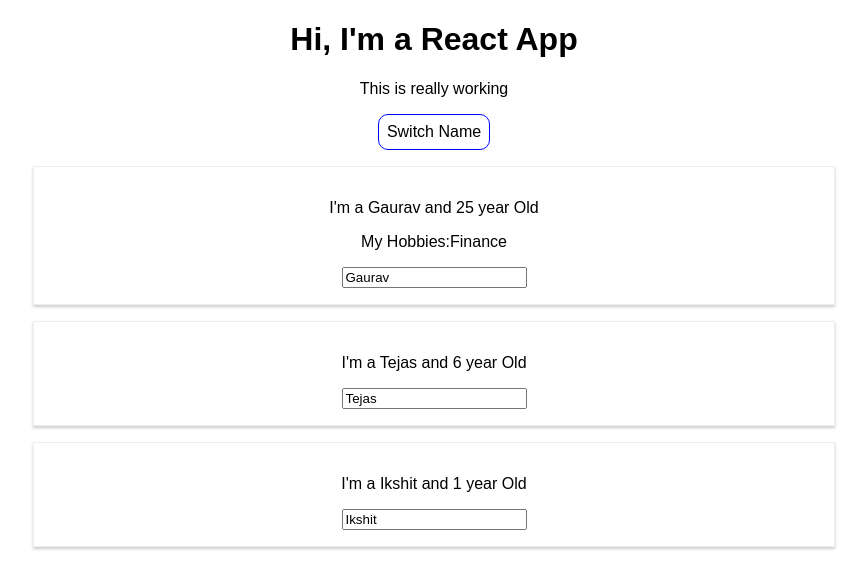
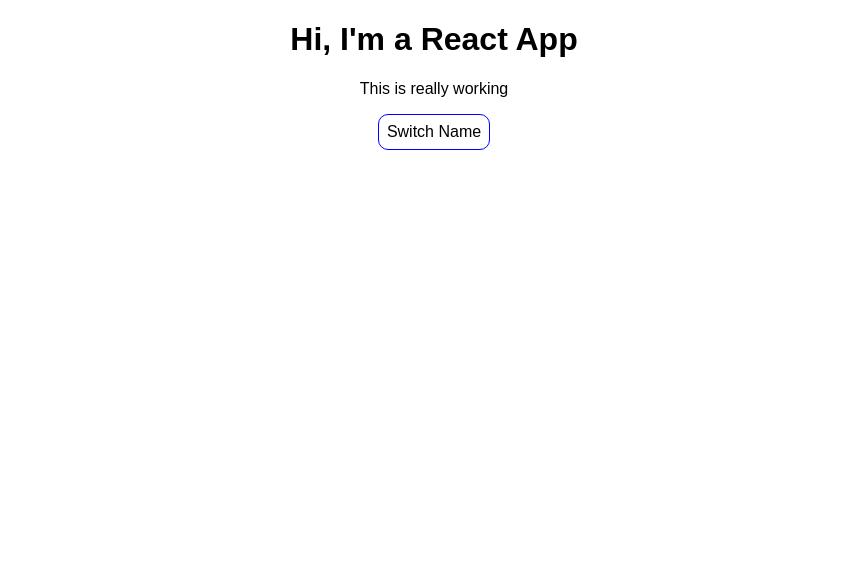
Before and after one commit to ergauravgoyal/react-complete-guide, a React (Create React App) app: page / in a window 1280 px wide. Shown: the top 588 px of the page, without its empty margins (206-1073 px from the left). Built offline with nearby package versions, Linux system fonts and the light colour scheme.

Commit message:
Changes for Module 4

```diff
--- a/src/App.js
+++ b/src/App.js
@@ -4,29 +4,43 @@
 
 class App extends Component {
   state = {
-    person: [
-      { name: "Gaurav", age: 25 },
-      { name: "Tejas", age: 6 },
-      { name: "Ikshit", age: 1 }
-    ]
+    persons: [
+      { id: "rtwetw", name: "Gaurav", age: 25 },
+      { id: "reyewrq", name: "Tejas", age: 6 },
+      { id: "qrwqqwr", name: "Ikshit", age: 1 }
+    ],
+    showPersons: false
   };
-  switchNameHandler = newName => {
-    //console.log("button clicked");
+  nameChangedhandler = (event, id) => {
+    debugger;
+    const personIndex = this.state.persons.findIndex(p => {
+      return p.id === id;
+    });
+    /*const person = {
+      ...this.state.persons[personIndex]
+    };*/
+
+    const person = Object.assign({}, this.state.persons[personIndex]);
+    person.name = event.target.value;
+
+    const persons = [...this.state.persons];
+    persons[personIndex] = person;
     this.setState({
-      person: [
-        { name: newName, age: 28 },
-        { name: "Tejas", age: 6 },
-        { name: "Prashant", age: 1 }
-      ]
+      persons
     });
   };
-  nameChangedhandler = event => {
+  deletePersonhandler = personIndex => {
+    //const persons = this.state.persons;
+    const persons = [...this.state.persons];
+    persons.splice(personIndex, 1);
     this.setState({
-      person: [
-        { name: "Gaurav", age: 28 },
-        { name: event.target.value, age: 6 },
-        { name: "Prashant", age: 1 }
-      ]
+      persons
+    });
+  };
+  togglePersonHandler = () => {
+    //const doesShow = this.state.showPersons;
+    this.setState({
+      showPersons: !this.state.showPersons
     });
   };
   render() {
@@ -38,29 +52,34 @@
       borderRadius: "10px 10px",
       cursor: "pointers"
     };
+
+    let persons = null;
+
+    if (this.state.showPersons) {
+      persons = (
+        <div>
+          {this.state.persons.map((person, index) => {
+            return (
+              <Person
+                key={person.id}
+                click={() => this.deletePersonhandler(index)}
+                name={person.name}
+                age={person.age}
+                changed={event => this.nameChangedhandler(event, person.id)}
+              />
+            );
+          })}
+        </div>
+      );
+    }
     return (
       <div className="App">
         <h1>Hi, I'm a React App</h1>
         <p>This is really working</p>
-        <button
-          style={style}
-          onClick={() => this.switchNameHandler("Gaurav Goyal")}
-        >
+        <button style={style} onClick={this.togglePersonHandler}>
           Switch Name
         </button>
-        <Person name={this.state.person[0].name} age={this.state.person[0].age}>
-          My Hobbies:Finance
-        </Person>
-        <Person
-          name={this.state.person[1].name}
-          age={this.state.person[1].age}
-          click={this.switchNameHandler.bind(this, "Gaurav Goyal !!")}
-          changed={this.nameChangedhandler}
-        />
-        <Person
-          name={this.state.person[2].name}
-          age={this.state.person[2].age}
-        />
+        {persons}
       </div>
     );
   }
```
